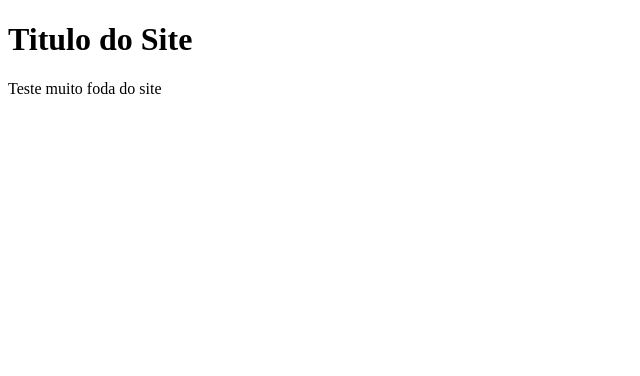
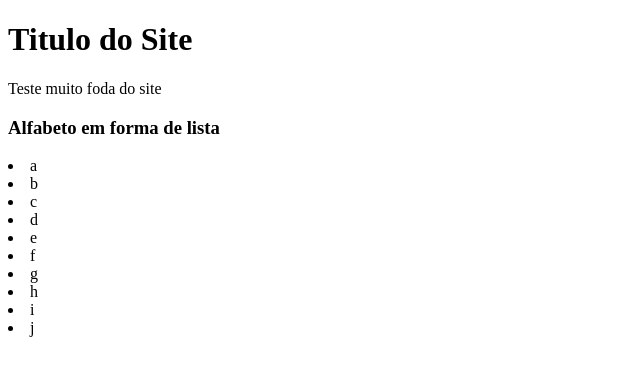
Before and after one commit to jenzinha/atividadeCommit, a plain HTML site: page index.html in a window 1280 px wide. Shown: the whole page, without its empty margins (0-640 px from the left). Drawn offline with Linux system fonts and the light colour scheme.

Commit message:
Alfabeto em lista até o J

```diff
--- a/index.html
+++ b/index.html
@@ -11,6 +11,21 @@
     </h1>
     <p> Teste muito foda do site </p>
 
+    <h3>
+        Alfabeto em forma de lista
+    </h3>
+
+    <lu>
+        <li>a</li>
+        <li>b</li>
+        <li>c</li>
+        <li>d</li>
+        <li>e</li>
+        <li>f</li>
+        <li>g</li>
+        <li>h</li>
+        <li>i</li>
+        <li>j</li>
     </lu>
 </body>
 </html>
```
